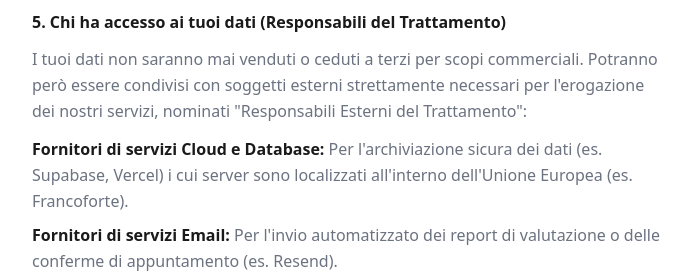
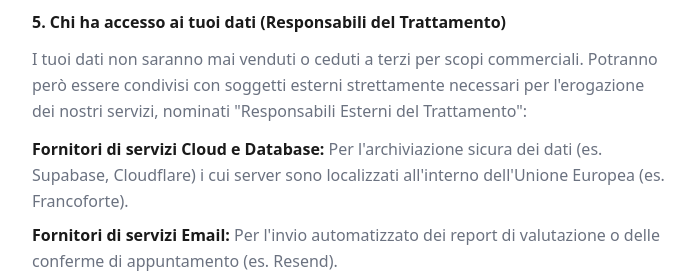
Before and after one commit to Chjnzo/ITI2.0, a React (Vite) app: page /privacy in a window 1280 px wide. Shown: the part 1700-1973 px from the top of the page, without its empty margins (289-984 px from the left). Built offline with nearby package versions, Linux system fonts and the light colour scheme.

Commit message:
fix2
fix

```diff
--- a/src/pages/Privacy.tsx
+++ b/src/pages/Privacy.tsx
@@ -79,7 +79,7 @@ const Privacy = () => {
             <h2 className="text-base font-bold text-[#1a1a1a] mb-3">5. Chi ha accesso ai tuoi dati (Responsabili del Trattamento)</h2>
             <p className="mb-3">I tuoi dati non saranno mai venduti o ceduti a terzi per scopi commerciali. Potranno però essere condivisi con soggetti esterni strettamente necessari per l&apos;erogazione dei nostri servizi, nominati "Responsabili Esterni del Trattamento":</p>
             <ul className="space-y-2 list-none pl-0">
-              <li><strong className="text-[#1a1a1a]">Fornitori di servizi Cloud e Database:</strong> Per l&apos;archiviazione sicura dei dati (es. Supabase, Vercel) i cui server sono localizzati all&apos;interno dell&apos;Unione Europea (es. Francoforte).</li>
+              <li><strong className="text-[#1a1a1a]">Fornitori di servizi Cloud e Database:</strong> Per l&apos;archiviazione sicura dei dati (es. Supabase, Cloudflare) i cui server sono localizzati all&apos;interno dell&apos;Unione Europea (es. Francoforte).</li>
               <li><strong className="text-[#1a1a1a]">Fornitori di servizi Email:</strong> Per l&apos;invio automatizzato dei report di valutazione o delle conferme di appuntamento (es. Resend).</li>
               <li><strong className="text-[#1a1a1a]">Consulenti e tecnici IT:</strong> Incaricati dello sviluppo e della manutenzione del nostro sito web e gestionale, vincolati da rigorosi accordi di riservatezza.</li>
             </ul>
```
Also changed, not shown: 2 other files (tests, documents, lock files or other folders).
